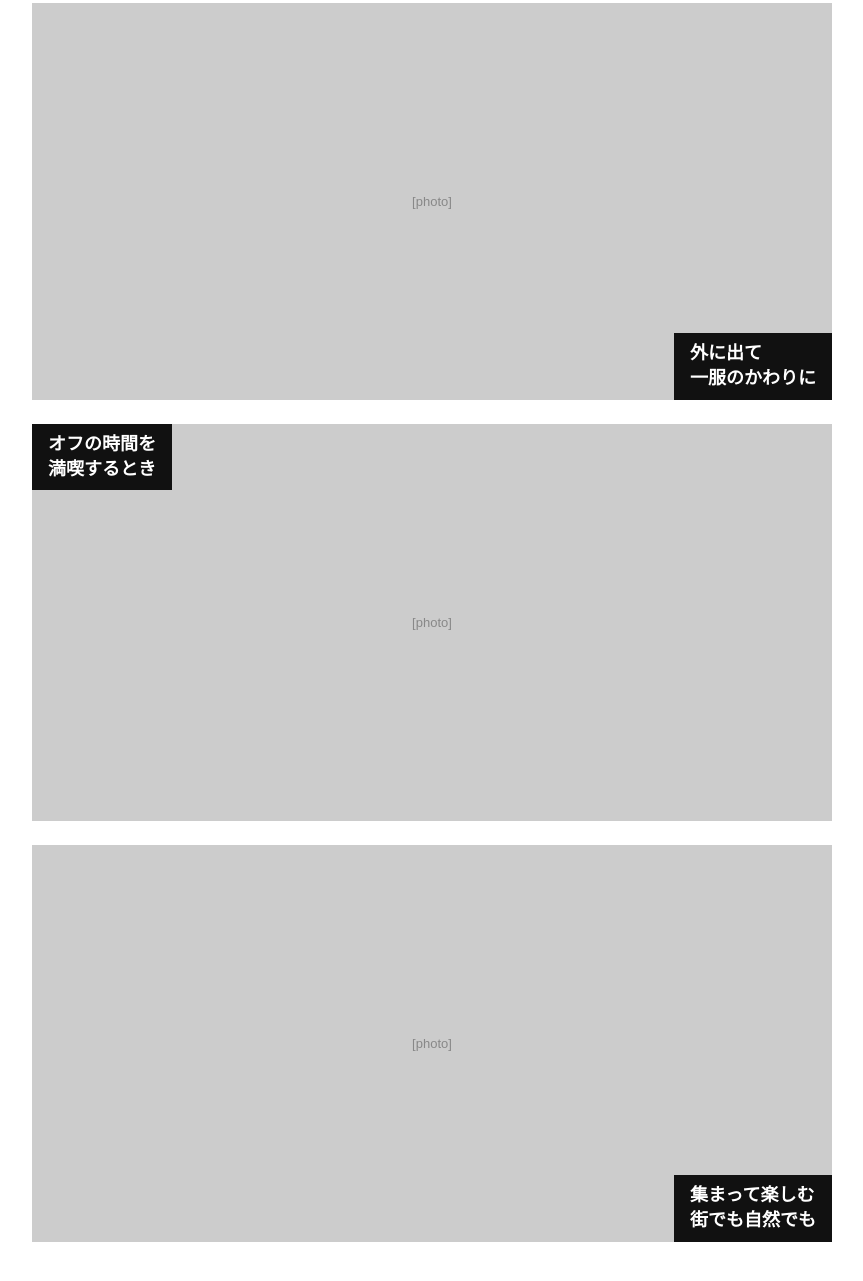
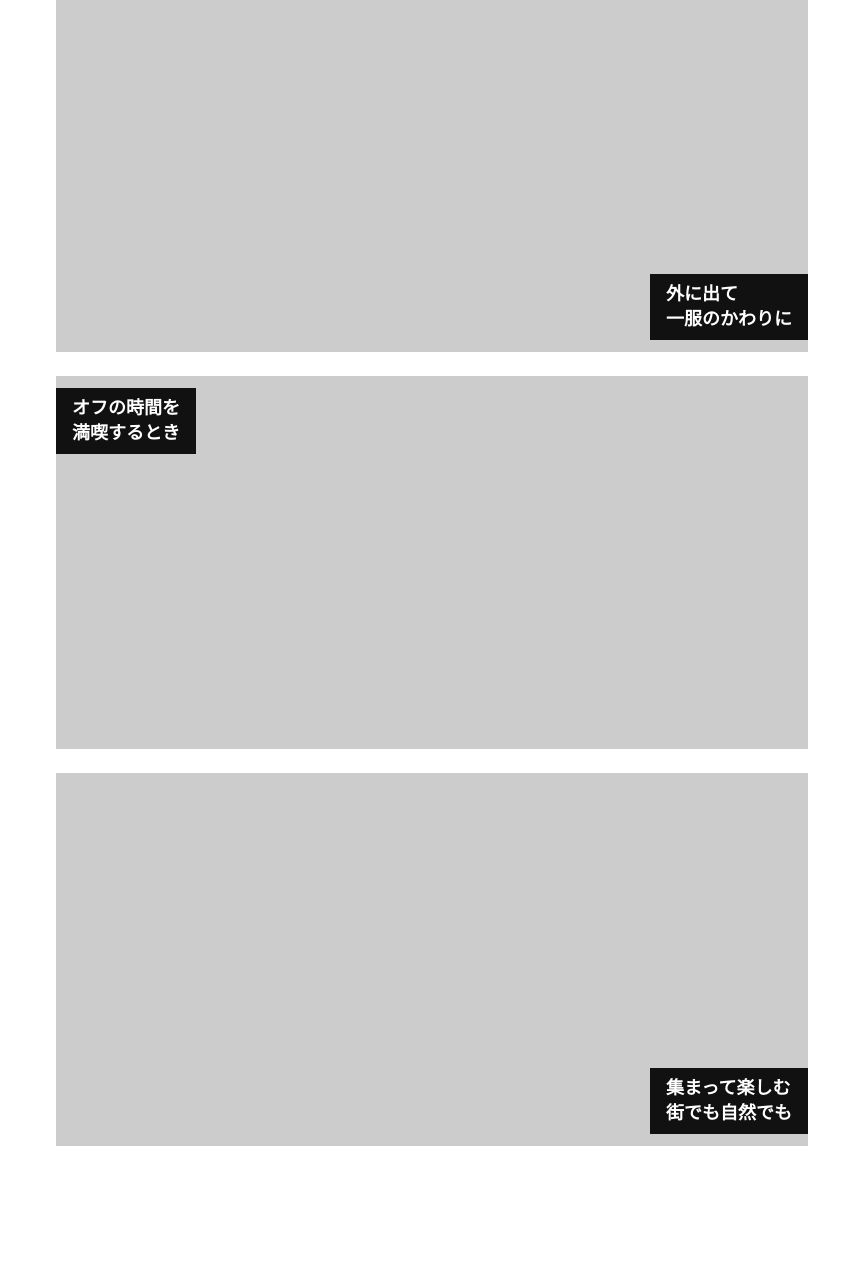
Before and after one commit to oginogouta-byte/lp-catalog, a website: page site/sections/service/service_f.html in a window 1280 px wide. Shown: the part 775-2056 px from the top of the page, without its empty margins (208-1071 px from the left). After the commit the page ends 2001 px from the top, so only its background shows below. Drawn offline with Linux system fonts and the light colour scheme.

Commit message:
chore: sync catalog sections via sync_catalog.py

```diff
--- a/site/sections/service/service_f.html
+++ b/site/sections/service/service_f.html
@@ -13,7 +13,7 @@ body { background: #fff; font-family: sans-serif; color: #111; }
 /* ===== セクション ===== */
 .service-f {
   width: 100%;
-  padding: 48px 16px 64px;
+  padding: 48px 0 64px;
   background: #fff;
 }
 
@@ -30,6 +30,7 @@ body { background: #fff; font-family: sans-serif; color: #111; }
   color: #111;
   margin-bottom: 40px;
   letter-spacing: -0.01em;
+  padding: 0 20px;
 }
 
 /* ===== シーンリスト ===== */
@@ -40,13 +41,16 @@ body { background: #fff; font-family: sans-serif; color: #111; }
 }
 
 /* ===== 各シーン ===== */
+/* 左右に20pxずつ内側に寄せて画面幅100%を避ける */
 .scene-item {
   position: relative;
   width: 100%;
+  padding: 0 20px;
 }
 
 /* 画像プレースホルダー（16:7 比率） */
 .scene-img {
+  position: relative;
   width: 100%;
   aspect-ratio: 786 / 390;
   background: #ccc;
@@ -58,6 +62,7 @@ body { background: #fff; font-family: sans-serif; color: #111; }
 }
 
 /* ===== ラベルバッジ ===== */
+/* 左右端はphotoに flush、縦方向は12px内側 */
 .scene-label {
   position: absolute;
   background: #111;
@@ -69,17 +74,21 @@ body { background: #fff; font-family: sans-serif; color: #111; }
   white-space: pre-line;
 }
 
-.label-tl { top: 0; left: 0; }
-.label-br { bottom: 0; right: 0; }
+.label-tl { top: 12px; left: 0; }
+.label-br { bottom: 12px; right: 0; }
 
 /* ===== iPad (820px+) ===== */
 @media (min-width: 768px) {
   .service-f {
-    padding: 64px 24px 80px;
+    padding: 64px 0 80px;
   }
   .service-f .section-heading {
     font-size: 68px;
     margin-bottom: 48px;
+    padding: 0 24px;
+  }
+  .scene-item {
+    padding: 0 24px;
   }
   .scene-list {
     gap: 24px;
@@ -101,23 +110,27 @@ body { background: #fff; font-family: sans-serif; color: #111; }
     <div class="scene-list">
 
       <div class="scene-item">
-        <div class="scene-img">[photo]</div>
-        <span class="scene-label label-tl">テレワークの<br>おともに</span>
+        <div class="scene-img">
+          <span class="scene-label label-tl">テレワークの<br>おともに</span>
+        </div>
       </div>
 
       <div class="scene-item">
-        <div class="scene-img">[photo]</div>
-        <span class="scene-label label-br">外に出て<br>一服のかわりに</span>
+        <div class="scene-img">
+          <span class="scene-label label-br">外に出て<br>一服のかわりに</span>
+        </div>
       </div>
 
       <div class="scene-item">
-        <div class="scene-img">[photo]</div>
-        <span class="scene-label label-tl">オフの時間を<br>満喫するとき</span>
+        <div class="scene-img">
+          <span class="scene-label label-tl">オフの時間を<br>満喫するとき</span>
+        </div>
       </div>
 
       <div class="scene-item">
-        <div class="scene-img">[photo]</div>
-        <span class="scene-label label-br">集まって楽しむ<br>街でも自然でも</span>
+        <div class="scene-img">
+          <span class="scene-label label-br">集まって楽しむ<br>街でも自然でも</span>
+        </div>
       </div>
 
     </div>
```
